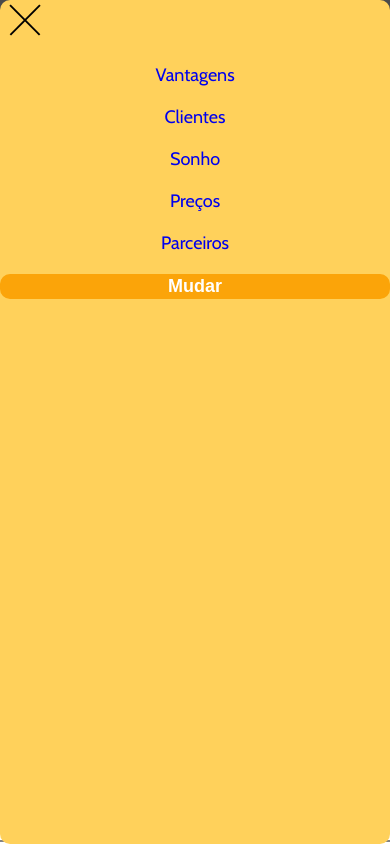
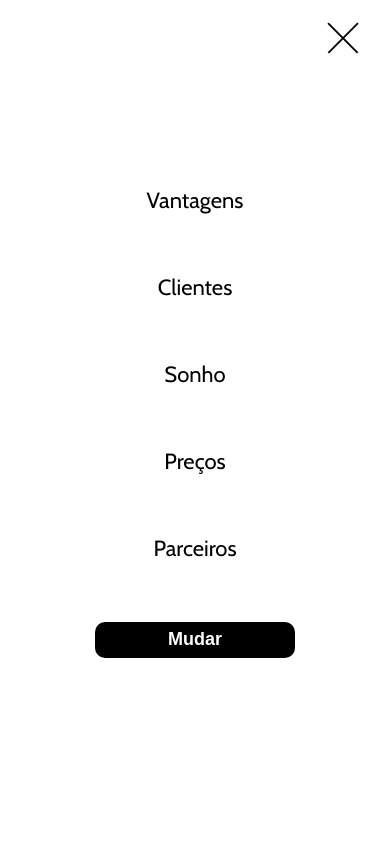
Before and after one commit to PauloBezz/ChangeBee, a React (Vite) app: page / in a window 390 px wide. Both pictures are taken after a click on the picture 343 px from the left and 33 px from the top of the page. Shown: the top 844 px of the page. Built offline with nearby package versions, Linux system fonts and the light colour scheme; a web font is replaced by a local one.

Commit message:
refactor: Sidebar Component responsive

```diff
--- a/src/components/Sidebar/styles.module.css
+++ b/src/components/Sidebar/styles.module.css
@@ -2,40 +2,51 @@
 
 
 .container {
+    display: flex;
     position: absolute;
-    z-index: 10;
-    display: flex;
-    flex-direction: column;
-
     width: 100%;
     height: 100vh;
-    background-color: #FFD15B;
-    align-self: baseline;
-    border-radius: 10px;
+    background-color: #fff;
     top: 0;
-    gap: 20px;
-    font-family: 'Cabin';
+    z-index: 10;
+}
+
+.btnClose{
+    position: absolute;
+    width: 30px;
+    height: 30px;
+    top: 18px;
+    right: 42px;
 }
 
 .menu {
+    gap: 60px;
+    margin: auto;
     display: flex;
+    width: 200px;
     flex-direction: column;
     align-items: center;
-    justify-content: space-around;
-    gap: 20px;
     font-size: 18px;
+}
+
+.menu>a {
+    font-family: 'Cabin';
+    font-size: 22px;
+    color: black;
 }
 
 .btnChange {
     width: 100%;
+    height: 36px;
     align-items: center;
     justify-content: center;
     font-weight: bold;
     border: none;
     color: white;
-    background-color: #FBA409;
+    background-color: black;
 
     font-size: 18px;
     padding: 2px 0px;
     border-radius: 10px;
+    cursor: pointer;
 }
```
